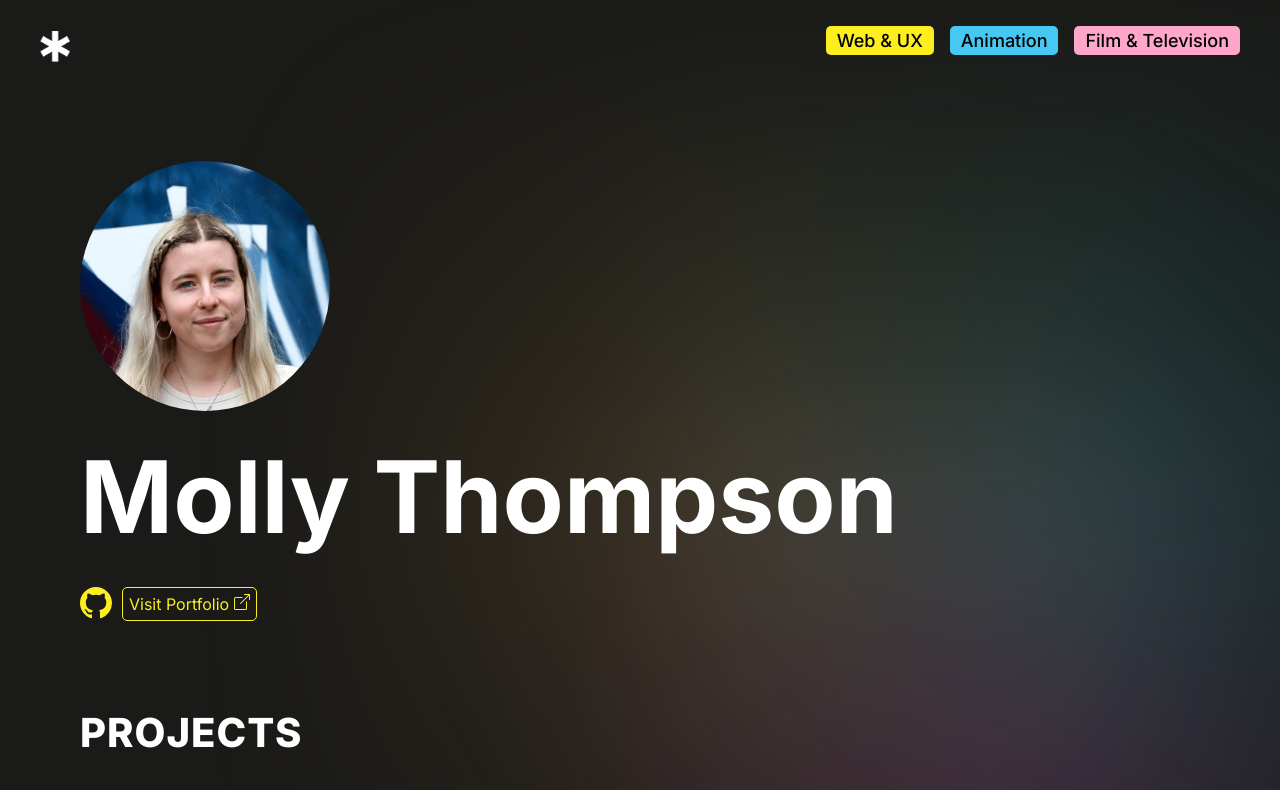
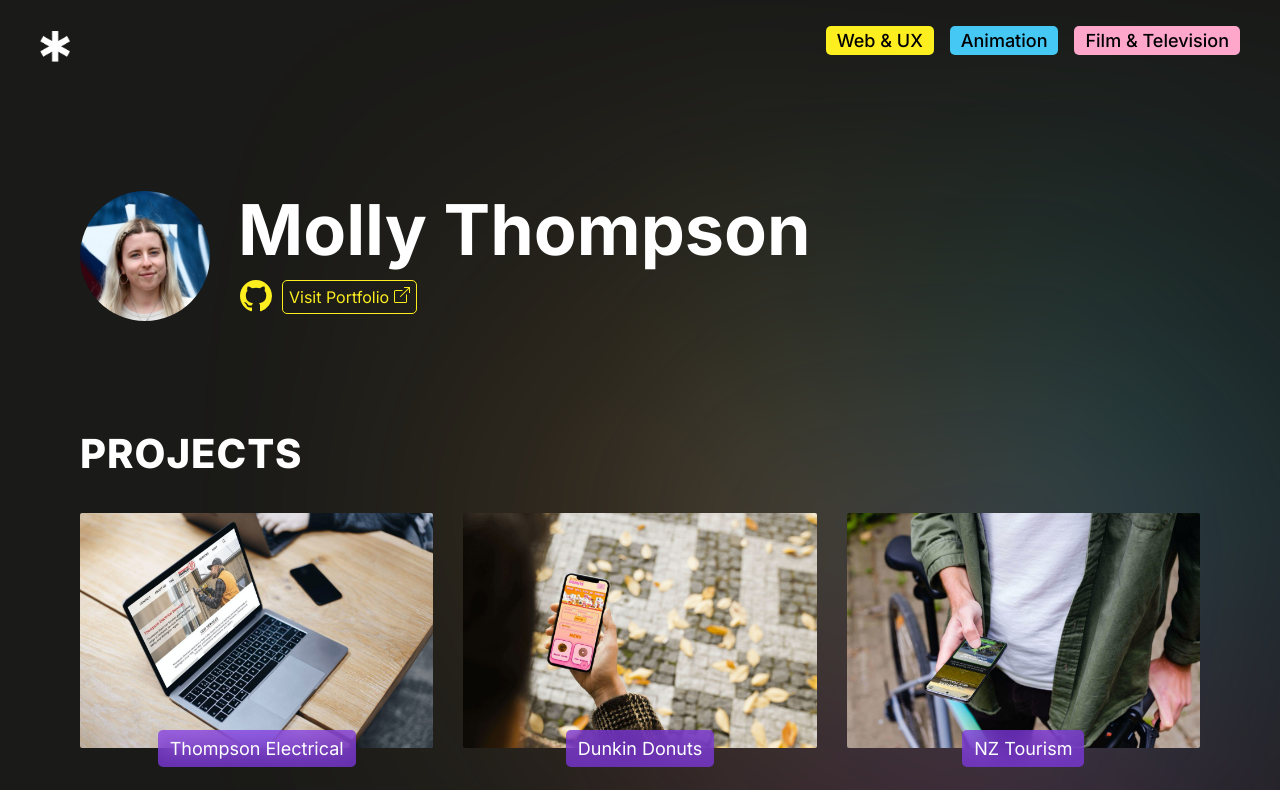
Before and after one commit to TimStannard/yoobee-exhibition-2022, a React (Create React App) app: page /#/webUx/student/molly in a window 1280 px wide. Shown: the top 790 px of the page. Built offline with nearby package versions, Linux system fonts and the light colour scheme.

Commit message:
faculty student page desktop

```diff
--- a/src/css/main.css
+++ b/src/css/main.css
@@ -666,7 +666,7 @@
   margin: 25px 0 30px 0;
 }
 #student-page #socials-container {
-  margin-bottom: 85px;
+  margin-bottom: 60px;
 }
 #student-page #socials-container .social-icon {
   color: #FCEE1F;
@@ -998,6 +998,10 @@
   }
   #student-page #socials-container {
     text-align: left;
+    position: relative;
+    top: -28px;
+    left: 160px;
+    margin-bottom: 85px;
   }
   #student-page #socials-container .social-icon {
     font-size: 32px;
@@ -1007,8 +1011,11 @@
   }
   #student-page #student-name h1 {
     margin-bottom: 0px;
-    font-size: 100px;
+    font-size: 70px;
     display: inline-block;
+    position: relative;
+    top: -36px;
+    left: 28px;
   }
   #student-page h2 {
     text-align: left;
@@ -1019,12 +1026,13 @@
     display: none;
   }
   #student-page #desktop-display-pic {
-    display: block;
+    display: inline-block;
     background-size: cover;
-    width: 250px;
-    height: 250px;
+    width: 130px;
+    height: 130px;
     border-radius: 50%;
-    margin-bottom: 25px;
+    position: relative;
+    top: 30px;
   }
   #student-page .project-container {
     display: grid;
--- a/src/css/modules/_desktop_styles.scss
+++ b/src/css/modules/_desktop_styles.scss
@@ -262,6 +262,10 @@
 
         #socials-container {
             text-align: left;
+            position: relative;
+            top: -28px;
+            left: 160px;
+            margin-bottom: $large-section-spacing;
 
             .social-icon {
                 font-size: 32px;
@@ -280,8 +284,11 @@
         #student-name {
             h1 {
                 margin-bottom: 0px;
-                font-size: 100px;
+                font-size: 70px;
                 display: inline-block;
+                position: relative;
+                top: -36px;
+                left: 28px;
             }
 
         }
@@ -297,12 +304,13 @@
         }
 
         #desktop-display-pic {
-            display: block;
+            display: inline-block;
             background-size: cover;
-            width: 250px;
-            height: 250px;
+            width: 130px;
+            height: 130px;
             border-radius: 50%;
-            margin-bottom: $med-spacing;
+            position: relative;
+            top: 30px;
         }
 
         .project-container {
@@ -403,3 +411,9 @@
     }
 
 }
+
+// change this position on web ux student item page
+// #bubble-1 img {
+//     top: -43vw;
+//     left: -31vw;
+// }
--- a/src/css/modules/_mobile_styles.scss
+++ b/src/css/modules/_mobile_styles.scss
@@ -276,7 +276,7 @@
     }
 
     #socials-container {
-        margin-bottom: $large-section-spacing;
+        margin-bottom: $largest-spacing;
 
         .social-icon {
             color: $yellow;
--- a/src/pages/WebStudent.js
+++ b/src/pages/WebStudent.js
@@ -65,14 +65,18 @@
                 <Link to="/WebUx">
                     <div id="breadcrumbs" data-aos="zoom-out">Web & UX</div>
                 </Link>
-                <div id="student-name" data-aos="zoom-out" data-aos-delay="50">                <span id="desktop-display-pic" data-aos="zoom-out" data-aos-delay="100" style={{ backgroundImage: "url(" + studentData.headshot + ")", }}></span>
+                <div id="student-name" data-aos="zoom-out" data-aos-delay="50">
+                    <span id="desktop-display-pic" data-aos="zoom-out" data-aos-delay="100" style={{ backgroundImage: "url(" + studentData.headshot + ")", }}></span>
                     <h1>{studentData.name}</h1>
+                    <div id="socials-container" data-aos="zoom-out" data-aos-delay="150">
+                        {!loading && <SocialMediaLinks student={studentData} />}
+                    </div>
                 </div>
             </div>
             <img id="student-headshot" data-aos="zoom-out" data-aos-delay="100" src={studentData.headshot} alt={studentData.name + " headshot"} />
-            <div id="socials-container" data-aos="zoom-out" data-aos-delay="150">
+            {/* <div id="socials-container" data-aos="zoom-out" data-aos-delay="150">
                 {!loading && <SocialMediaLinks student={studentData} />}
-            </div>
+            </div> */}
             <h2 data-aos="zoom-out" data-aos-delay="200">Projects</h2>
             {!loading && <Projects student={studentData} openModal={setModal} setProject={updateProject} />}
             <Link to="/WebUx">
```
Also changed, not shown: src/css/main.min.css.
